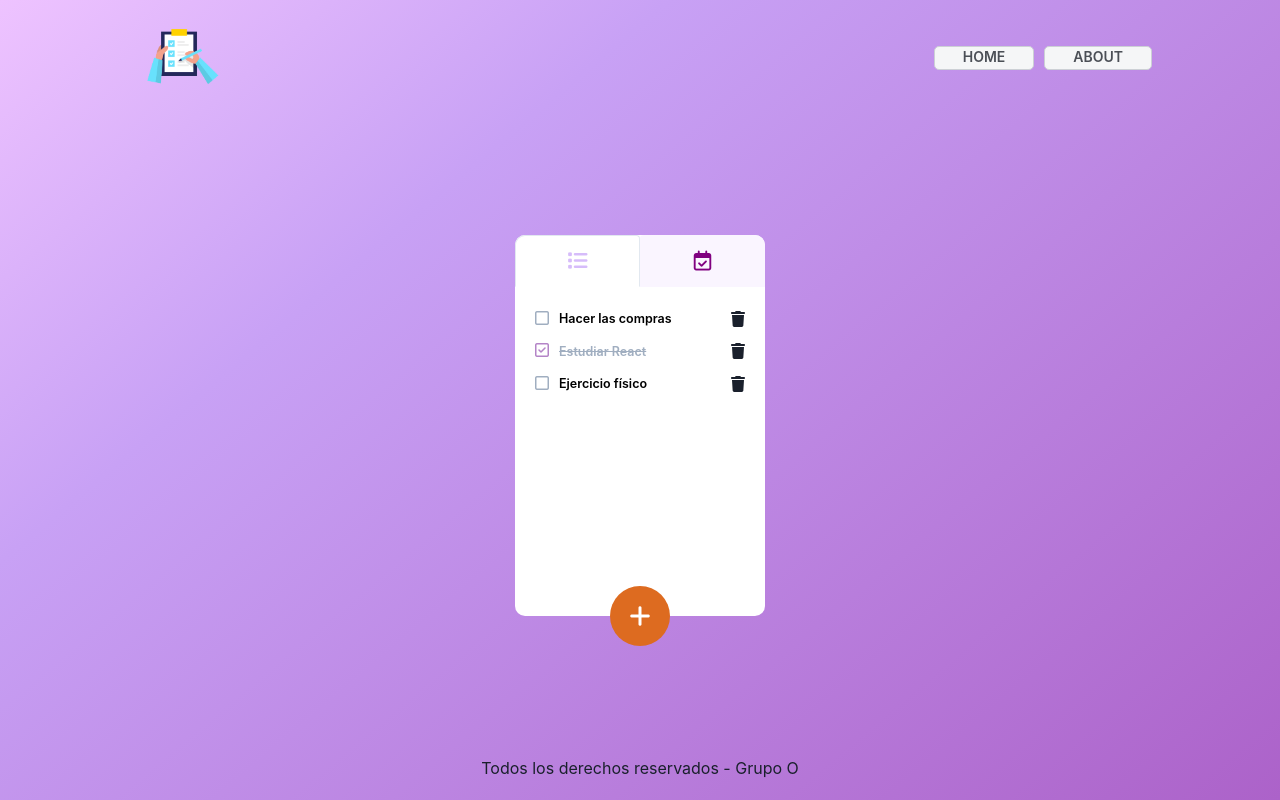
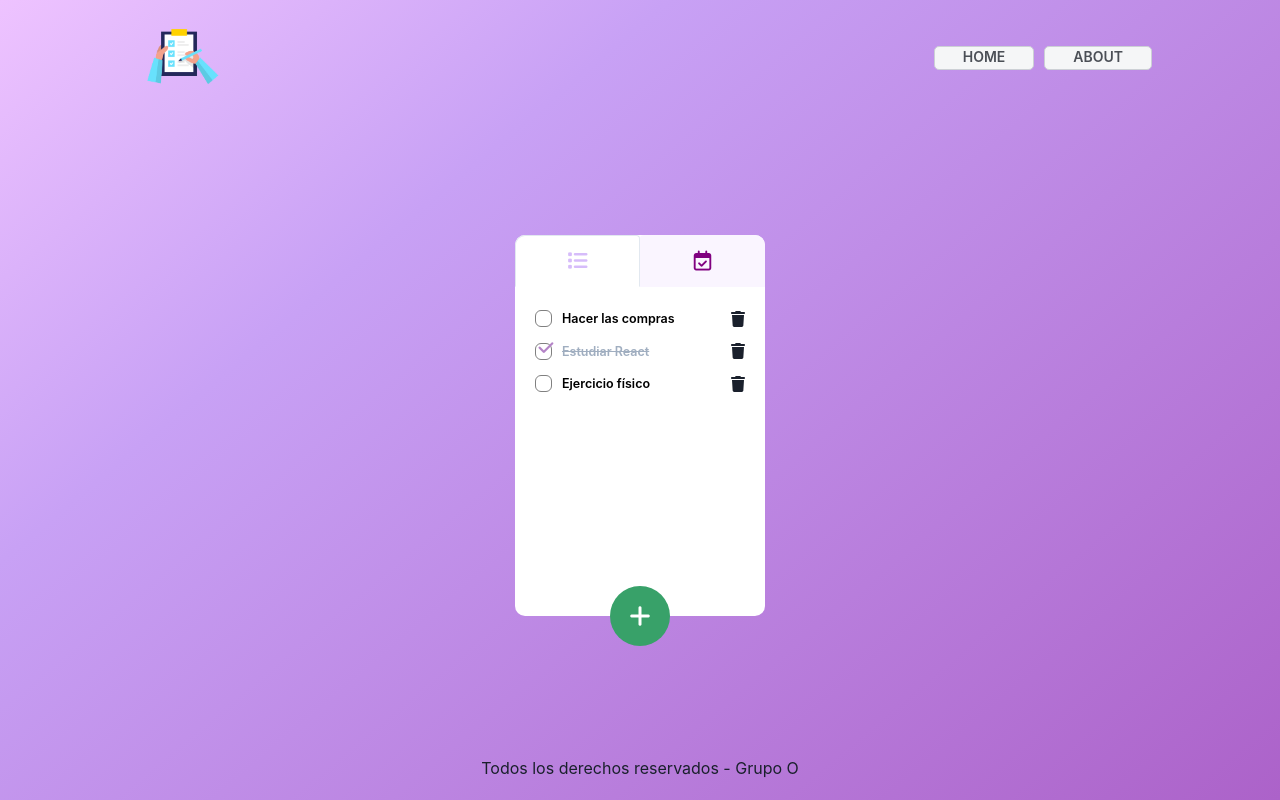
Before and after one commit to gg161087/ap_react012-ti, a React (Vite) app: page / in a window 1280 px wide. Built offline with nearby package versions, Linux system fonts and the light colour scheme.

Commit message:
change icon box for Box-chakra with styles

```diff
--- a/src/components/TaskForm.jsx
+++ b/src/components/TaskForm.jsx
@@ -42,7 +42,7 @@ export const TaskForm = ({ onTaskAdd }) => {
 
     return (
         <form onSubmit={handleFormSubmit}>
-            <Input type="text" value={taskName} onChange={handleInputChange} variant='outline' placeholder='Add your task'  width="100px"/>
+            <Input type="text" value={taskName} onChange={handleInputChange} variant='outline' placeholder='Add your task' width="10rem" marginRight={'1rem'}/>
             <Button type="submit" colorScheme='teal' variant='solid'>Add Task</Button>
         </form>
     );
--- a/src/components/TaskItem.jsx
+++ b/src/components/TaskItem.jsx
@@ -32,13 +32,32 @@ export const TaskItem = ({ task, onTaskComplete, onTaskDelete }) => {
                 >
                 <Button onClick={handleComplete} bg='none'>
                     {isCompleted ? (
-                        <Text  color='#B484C7' fontSize='1.6rem'>
-                            <i className='fa-regular fa-square-check'></i>
-                        </Text>
+                        <Box
+                            border={'.1rem solid gray'}
+                            borderRadius={'.6rem'}
+                            width={'1.7rem'}
+                            height={'1.7rem'}
+                            position='relative'
+                        >
+                            <Text
+                                color='#B484C7'
+                                fontSize='1.7rem'
+                                position='absolute'
+                                bottom={0}
+                                left={1}
+                            >
+                                <i class="fa-solid fa-check"></i>
+                            </Text>
+                        </Box>
                     ) : (
-                        <Text color='gray.400' fontSize='1.6rem'>
-                            <i className='fa-regular fa-square'></i>
-                        </Text>
+                        <Box
+                            border={'.1rem solid gray'}
+                            borderRadius={'.6rem'}
+                            width={'1.7rem'}
+                            height={'1.7rem'}
+                            position='relative'
+                        >
+                        </Box>
                     )}
                     <Text
                         color={isCompleted? 'gray.400' : 'black'}
--- a/src/pages/Show.jsx
+++ b/src/pages/Show.jsx
@@ -107,15 +107,26 @@ export const Show = () => {
                 </TabList>
                 <TabPanels>
                     <TabPanel minH={"30rem"}>
-            <Center>
+                        <Center marginBottom={isFormVisible? '4rem' : '1rem'}>
                             <TaskList
                                 tasks={tasks}
                                 onTaskComplete={handleTaskComplete}
                                 onTaskDelete={handleTaskDelete}
                             />
                         </Center>
+                    </TabPanel>
+                    <TabPanel minH={"30rem"}>
+                        <Center marginBottom={isFormVisible? '4rem' : '1rem'}>
+                            <TaskList tasks={taskCompleted} onTaskDelete={handleTaskDelete} />
+                        </Center>
+                    </TabPanel>
+                    <Box
+                        display='flex'
+                        justifyContent='center'
+                        position='relative'
+                        minH='3rem'>
                         {isFormVisible && (
-              <Center>
+                            <Center position='absolute' bottom={'4rem'}>
                                 <Box
                                     display='flex'
                                     justifyContent='center'
@@ -125,19 +136,8 @@ export const Show = () => {
                                 </Box>
                             </Center>
                         )}
-          </TabPanel>
-          <TabPanel minH={"30rem"}>
-            <Center>
-              <TaskList tasks={taskCompleted} onTaskDelete={handleTaskDelete} />
-            </Center>
-          </TabPanel>
-          <Box
-            display='flex'
-            justifyContent='center'
-            position='relative'
-            minH='3rem'>
                         <Button
-              colorScheme='orange'
+                            colorScheme={isFormVisible? 'red' : 'green'}
                             borderRadius='3rem'
                             position='absolute'
                             width='6rem'
@@ -146,7 +146,7 @@ export const Show = () => {
                             textAlign='center'
                             fontSize='2.4rem'
                             onClick={handleButtonClick}>
-              <i className='fa-solid fa-plus'></i>
+                            {isFormVisible? <i class="fa-solid fa-minus"></i> : <i className='fa-solid fa-plus'></i>}
                         </Button>
                     </Box>
                 </TabPanels>
```
Lines whose indentation alone changed are shown as unchanged.
